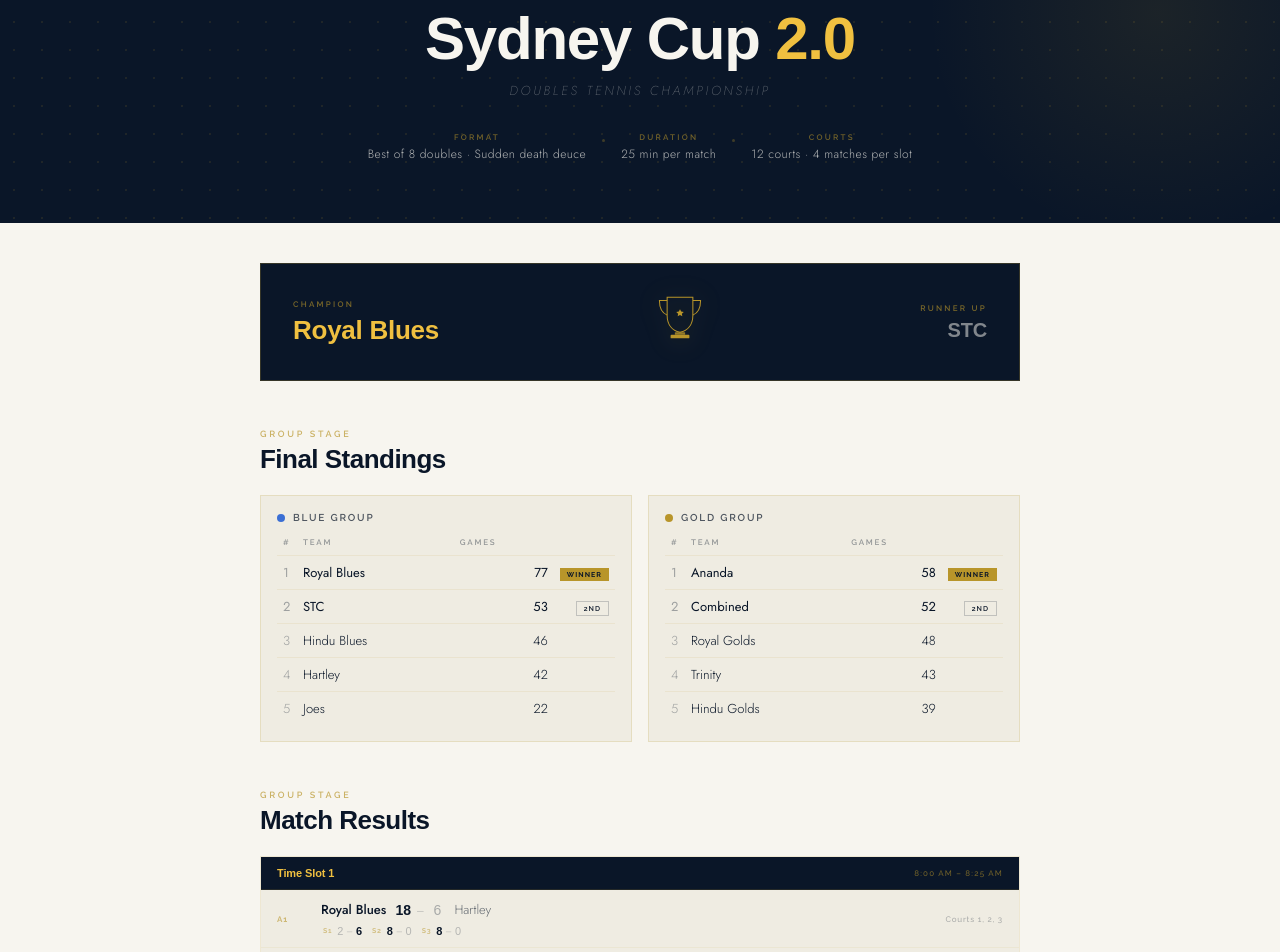
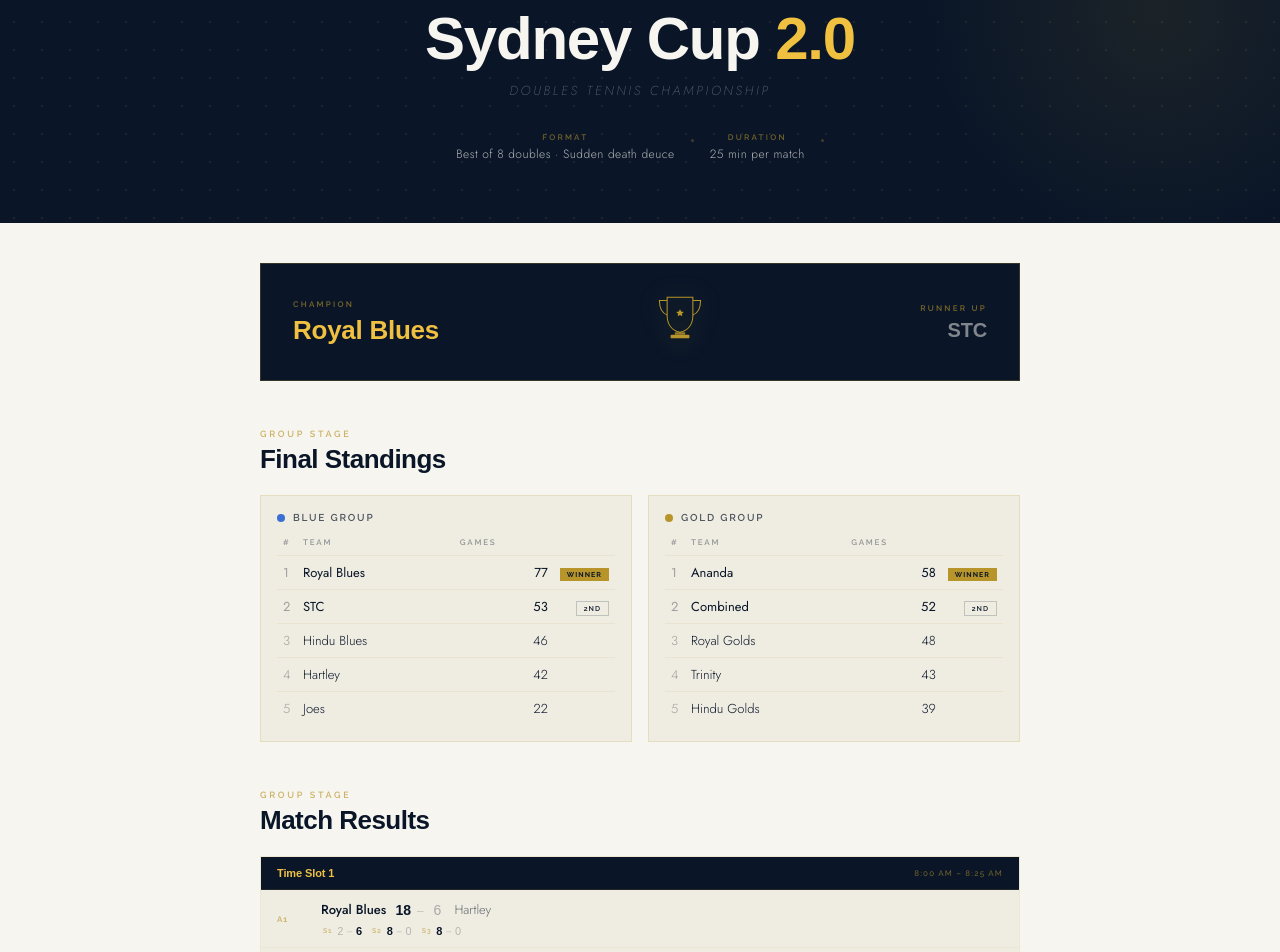
Before and after one commit to dmitridrozdov/sydney-cup, a Next.js app: page /events/sydney-cup-2 in a window 1280 px wide. Shown: the part 160-1112 px from the top of the page. Built offline with nearby package versions, Linux system fonts and the light colour scheme; a web font is replaced by a local one.

Commit message:
Update page.tsx

```diff
--- a/app/events/sydney-cup-2/page.tsx
+++ b/app/events/sydney-cup-2/page.tsx
@@ -106,10 +106,10 @@ export default function SydneyCup2() {
               <span className={styles.metaValue}>25 min per match</span>
             </div>
             <div className={styles.metaDot} />
-            <div className={styles.metaItem}>
+            {/* <div className={styles.metaItem}>
               <span className={styles.metaLabel}>Courts</span>
               <span className={styles.metaValue}>12 courts · 4 matches per slot</span>
-            </div>
+            </div> */}
           </div>
         </div>
       </section>
@@ -215,7 +215,7 @@ export default function SydneyCup2() {
                           ))}
                         </div>
                       </div>
-                      <span className={styles.courts}>Courts {m.courts}</span>
+                      {/* <span className={styles.courts}>Courts {m.courts}</span> */}
                     </div>
                   );
                 })}
```
